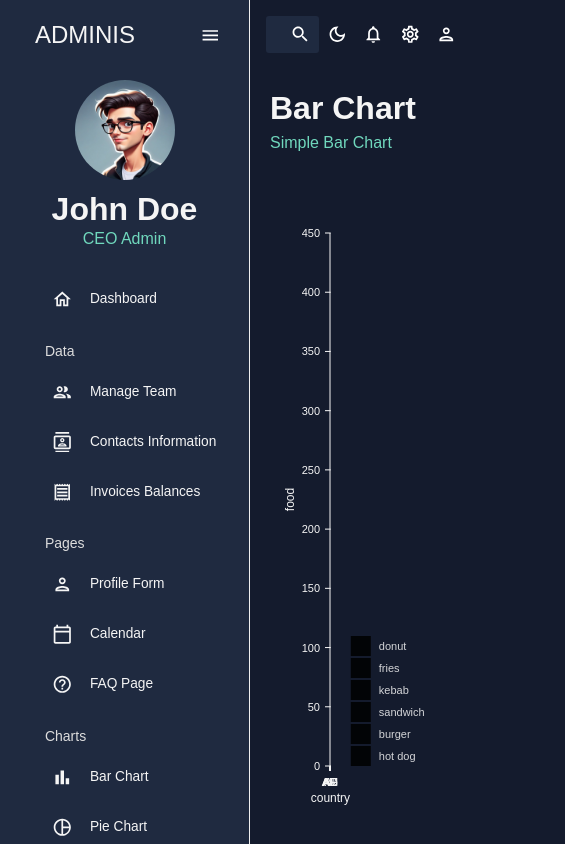
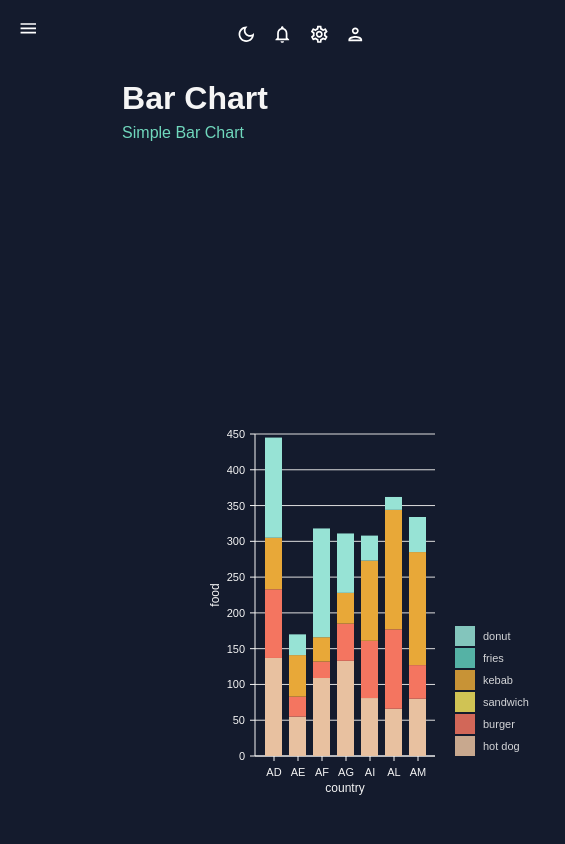
Before and after one commit to stevecoding100/admin-dashboard, a React (Create React App) app: page /bar in a window 390 px wide. Shown: the whole page, 565 px wide, since content can reach past the window. Built offline with nearby package versions, Linux system fonts and the light colour scheme.

Commit message:
Made app mobile responsive

```diff
--- a/src/scenes/bar/index.jsx
+++ b/src/scenes/bar/index.jsx
@@ -1,12 +1,30 @@
-import { Box } from "@mui/material";
+import { Box, useMediaQuery } from "@mui/material";
 import Header from "../../components/Header";
 import BarChart from "../../components/BarChart";
 
 const Bar = () => {
+    // Check if the screen size is small (mobile)
+    const isMobile = useMediaQuery("(max-width:600px)");
+
     return (
-        <Box m="20px">
+        <Box
+            m={isMobile ? "10px" : "20px"}
+            sx={{
+                display: "flex",
+                flexDirection: "column",
+                alignItems: "center",
+            }}
+        >
             <Header title="Bar Chart" subtitle="Simple Bar Chart" />
-            <Box height="75vh">
+            <Box
+                height={isMobile ? "50vh" : "75vh"}
+                width={isMobile ? "100%" : "auto"}
+                sx={{
+                    display: "flex",
+                    justifyContent: "center",
+                    alignItems: "center",
+                }}
+            >
                 <BarChart />
             </Box>
         </Box>
--- a/src/scenes/calendar/index.jsx
+++ b/src/scenes/calendar/index.jsx
@@ -12,6 +12,7 @@ import {
     ListItemText,
     Typography,
     useTheme,
+    useMediaQuery,
 } from "@mui/material";
 import Header from "../../components/Header";
 import { tokens } from "../../theme";
@@ -19,6 +20,7 @@ import { tokens } from "../../theme";
 const Calendar = () => {
     const theme = useTheme();
     const colors = tokens(theme.palette.mode);
+    const isMobile = useMediaQuery("(max-width:600px)");
     const [currentEvents, setCurrentEvents] = useState([]);
 
     const handleDateClick = (selected) => {
@@ -47,18 +49,23 @@ const Calendar = () => {
         }
     };
     return (
-        <Box m="20px">
+        <Box m={isMobile ? "10px" : "20px"}>
             <Header
                 title="CALENDAR"
                 subtitle="Full Calendar Interactive Page"
             />
-            <Box display="flex" justifyContent="space-between">
+            <Box
+                display="flex"
+                flexDirection={isMobile ? "column" : "row"}
+                justifyContent="space-between"
+            >
                 {/* Calendar sidebar */}
                 <Box
-                    flex="1 1 20%"
+                    flex={isMobile ? "1 1 auto" : "1 1 20%"}
                     backgroundColor={colors.primary[400]}
                     p="15px"
                     borderRadius="4px"
+                    mb={isMobile ? "20px" : "0"}
                 >
                     <Typography variant="h5">Events</Typography>
                     <List>
@@ -88,7 +95,7 @@ const Calendar = () => {
                     </List>
                 </Box>
                 {/* Calendar */}
-                <Box flex="1 1 100%" ml="15px">
+                <Box flex="1 1 100%" ml={isMobile ? "0" : "15px"}>
                     <FullCalendar
                         height="75vh"
                         plugins={[
@@ -100,8 +107,11 @@ const Calendar = () => {
                         headerToolbar={{
                             left: "prev,next today",
                             center: "title",
-                            right: "dayGridMonth,timeGridWeek,timeGridDay,listMonth",
+                            right: isMobile
+                                ? "dayGridMonth,listMonth,timeGridDay,listMonth"
+                                : "dayGridMonth,timeGridWeek,timeGridDay,listMonth",
                         }}
+                        titleFormat={{ year: "numeric", month: "short" }}
                         initialView="dayGridMonth"
                         editable={true}
                         selectable={true}
--- a/src/scenes/dashboard/index.jsx
+++ b/src/scenes/dashboard/index.jsx
@@ -21,8 +21,10 @@ const Dashboard = () => {
             {/* HEADER */}
             <Box
                 display="flex"
+                flexDirection={{ xs: "column", sm: "row" }}
                 justifyContent="space-between"
                 alignItems="center"
+                gap="10px"
             >
                 <Header
                     title="DASHBOARD"
@@ -37,6 +39,7 @@ const Dashboard = () => {
                             fontSize: "14px",
                             fontWeight: "bold",
                             padding: "10px 20px",
+                            margin: "20px",
                         }}
                     >
                         <DownloadOutlinedIcon sx={{ mr: "10px" }} />
@@ -47,113 +50,105 @@ const Dashboard = () => {
             {/* Grid & Charts */}
             <Box
                 display="grid"
-                gridTemplateColumns="repeat(12,1fr)"
+                gridTemplateColumns={{
+                    xs: "repeat(1, 1fr)", // Single-column layout for mobile
+                    sm: "repeat(12, 1fr)", // Multi-column for larger screens
+                }}
                 gridAutoRows="140px"
                 gap="20px"
             >
                 {/* Row 1 */}
-                <Box
-                    gridColumn="span 3"
-                    backgroundColor={colors.primary[400]}
-                    display="flex"
-                    alignItems="center"
-                    justifyContent="center"
-                >
-                    <StatBox
-                        title="12,361"
-                        subtitle="Emails Sent"
-                        progress="0.75"
-                        increase="+14%"
-                        icon={
+
+                {[
+                    {
+                        title: "12,361",
+                        subtitle: "Emails Sent",
+                        progress: 0.75,
+                        increase: "+14%",
+                        icon: (
                             <EmailIcon
                                 sx={{
                                     color: colors.greenAccent[600],
                                     fontSize: "26px",
                                 }}
                             />
-                        }
-                    />
-                </Box>
-
-                <Box
-                    gridColumn="span 3"
-                    backgroundColor={colors.primary[400]}
-                    display="flex"
-                    alignItems="center"
-                    justifyContent="center"
-                >
-                    <StatBox
-                        title="431,225"
-                        subtitle="Sales Obtained"
-                        progress="0.5"
-                        increase="+21%"
-                        icon={
+                        ),
+                    },
+                    {
+                        title: "431,225",
+                        subtitle: "Sales Obtained",
+                        progress: 0.5,
+                        increase: "+21%",
+                        icon: (
                             <PointOfSaleIcon
                                 sx={{
                                     color: colors.greenAccent[600],
                                     fontSize: "26px",
                                 }}
                             />
-                        }
-                    />
-                </Box>
-
-                <Box
-                    gridColumn="span 3"
-                    backgroundColor={colors.primary[400]}
-                    display="flex"
-                    alignItems="center"
-                    justifyContent="center"
-                >
-                    <StatBox
-                        title="32,555"
-                        subtitle="New Clients"
-                        progress="0.30"
-                        increase="+5%"
-                        icon={
+                        ),
+                    },
+                    {
+                        title: "32,555",
+                        subtitle: "New Clients",
+                        progress: 0.3,
+                        increase: "+5%",
+                        icon: (
                             <PersonAddIcon
                                 sx={{
                                     color: colors.greenAccent[600],
                                     fontSize: "26px",
                                 }}
                             />
-                        }
-                    />
-                </Box>
-
-                <Box
-                    gridColumn="span 3"
-                    backgroundColor={colors.primary[400]}
-                    display="flex"
-                    alignItems="center"
-                    justifyContent="center"
-                >
-                    <StatBox
-                        title="1,235,134"
-                        subtitle="Traffic Inbound"
-                        progress="0.80"
-                        increase="+43%"
-                        icon={
+                        ),
+                    },
+                    {
+                        title: "1,235,134",
+                        subtitle: "Traffic Inbound",
+                        progress: 0.8,
+                        increase: "+43%",
+                        icon: (
                             <TrafficIcon
                                 sx={{
                                     color: colors.greenAccent[600],
                                     fontSize: "26px",
                                 }}
                             />
-                        }
-                    />
-                </Box>
+                        ),
+                    },
+                ].map((stat, i) => (
+                    <Box
+                        key={i}
+                        gridColumn={{ xs: "span 12", sm: "span 3" }}
+                        backgroundColor={colors.primary[400]}
+                        display="flex"
+                        alignItems="center"
+                        justifyContent="center"
+                    >
+                        <StatBox
+                            title={stat.title}
+                            subtitle={stat.subtitle}
+                            progress={stat.progress}
+                            increase={stat.increase}
+                            icon={stat.icon}
+                        />
+                    </Box>
+                ))}
+
                 {/* Row 2 */}
                 <Box
-                    gridColumn="span 8"
+                    gridColumn={{ xs: "span 12", sm: "span 8" }}
                     gridRow="span 2"
                     backgroundColor={colors.primary[400]}
                 >
                     <Box
                         mt="25px"
                         p="0 30px"
+                        display="flex"
+                        flexDirection={{ xs: "column", sm: "row" }}
                         justifyContent="space-between"
                         alignItems="center"
+                        gap="10px"
                     >
                         <Box>
                             <Typography
@@ -182,13 +177,13 @@ const Dashboard = () => {
                             </IconButton>
                         </Box>
                     </Box>
-                    <Box height="230px" m="-20px 0 0 0">
+                    <Box height={{ xs: "150px", sm: "230px" }} m="-20px 0 0 0">
                         <LineChart isDashboard={true} />
                     </Box>
                 </Box>
                 {/* Transactions */}
                 <Box
-                    gridColumn="span 4"
+                    gridColumn={{ xs: "span 12", sm: "span 4" }}
                     gridRow="span 2"
                     backgroundColor={colors.primary[400]}
                     overflow="auto"
@@ -245,7 +240,7 @@ const Dashboard = () => {
                 </Box>
                 {/* Row 3 */}
                 <Box
-                    gridColumn="span 4"
+                    gridColumn={{ xs: "span 12", sm: "span 4" }}
                     gridRow="span 2"
                     backgroundColor={colors.primary[400]}
                     p="30px"
@@ -273,7 +268,7 @@ const Dashboard = () => {
                     </Box>
                 </Box>
                 <Box
-                    gridColumn="span 4"
+                    gridColumn={{ xs: "span 12", sm: "span 4" }}
                     gridRow="span 2"
                     backgroundColor={colors.primary[400]}
                 >
@@ -289,7 +284,7 @@ const Dashboard = () => {
                     </Box>
                 </Box>
                 <Box
-                    gridColumn="span 4"
+                    gridColumn={{ xs: "span 12", sm: "span 4" }}
                     gridRow="span 2"
                     backgroundColor={colors.primary[400]}
                     padding="30px"
--- a/src/scenes/geography/index.jsx
+++ b/src/scenes/geography/index.jsx
@@ -11,9 +11,16 @@ const Geography = () => {
             <Header title="Geography" subtitle="Simple Geography Chart" />
 
             <Box
-                height="75vh"
-                border={`1px solid ${colors.grey[100]}`}
-                borderRadius="4px"
+                // height="75vh"
+                // border={`1px solid ${colors.grey[100]}`}
+                // borderRadius="4px"
+
+                sx={{
+                    height: { xs: "70vh", sm: "75vh", md: "75vh" },
+                    border: `1px solid ${colors.grey[100]}`,
+                    borderRadius: "8px",
+                    p: { xs: "8px", sm: "16px" },
+                }}
             >
                 <GeographyChart />
             </Box>
--- a/src/scenes/global/Sidebar.jsx
+++ b/src/scenes/global/Sidebar.jsx
@@ -1,9 +1,16 @@
 import { useState } from "react";
 import { Sidebar, Menu, MenuItem } from "react-pro-sidebar";
-// import "react-pro-sidebar/dist/css/styles.css";
-import { Box, IconButton, Typography, useTheme } from "@mui/material";
+import {
+    Box,
+    IconButton,
+    Typography,
+    useTheme,
+    Drawer,
+    useMediaQuery,
+} from "@mui/material";
 import { Link } from "react-router-dom";
 import { tokens } from "../../theme";
+import MenuOutlinedIcon from "@mui/icons-material/MenuOutlined";
 import HomeOutlinedIcon from "@mui/icons-material/HomeOutlined";
 import PeopleOutlinedIcon from "@mui/icons-material/PeopleOutlined";
 import ContactsOutlinedIcon from "@mui/icons-material/ContactsOutlined";
@@ -14,12 +21,13 @@ import HelpOutlineOutlinedIcon from "@mui/icons-material/HelpOutlineOutlined";
 import BarChartOutlinedIcon from "@mui/icons-material/BarChartOutlined";
 import PieChartOutlineOutlinedIcon from "@mui/icons-material/PieChartOutlineOutlined";
 import TimelineOutlinedIcon from "@mui/icons-material/TimelineOutlined";
-import MenuOutlinedIcon from "@mui/icons-material/MenuOutlined";
 import MapOutlinedIcon from "@mui/icons-material/MapOutlined";
+import UserProfile from "../../asset/user.png";
 
 const Item = ({ title, to, icon, selected, setSelected }) => {
     const theme = useTheme();
     const colors = tokens(theme.palette.mode);
+
     return (
         <MenuItem
             active={selected === title}
@@ -47,37 +55,37 @@ const Item = ({ title, to, icon, selected, setSelected }) => {
 const ProSidebar = () => {
     const theme = useTheme();
     const colors = tokens(theme.palette.mode);
+    const isMobile = useMediaQuery("(max-width: 768px)");
     const [isCollapsed, setIsCollapsed] = useState(false);
+    const [drawerOpen, setDrawerOpen] = useState(false);
     const [selected, setSelected] = useState("Dashboard");
 
-    return (
-        <Box sx={{ height: "100vh", display: "flex" }}>
-            <Sidebar
-                collapsed={isCollapsed}
-                backgroundColor={`${colors.primary[400]} !important`}
+    const SidebarContent = (
+        <Menu
+            iconShape="square"
+            style={{
+                backgroundColor: colors.blueAccent[900],
+            }}
         >
-                <Menu iconShape="square">
-                    {/* LOGO AND MENU ICON */}
-
             <MenuItem
-                        onClick={() => setIsCollapsed(!isCollapsed)}
+                onClick={() => {
+                    if (isMobile)
+                        setDrawerOpen(false); // Close the drawer on mobile
+                    else setIsCollapsed(!isCollapsed); // Toggle collapse on desktop
+                }}
                 icon={isCollapsed ? <MenuOutlinedIcon /> : undefined}
                 style={{
                     margin: "10px 0 20px 0",
-                            color: colors.grey[100],
                 }}
             >
-                        {!isCollapsed && (
+                {!isCollapsed && !isMobile && (
                     <Box
                         display="flex"
                         justifyContent="space-between"
                         alignItems="center"
                         ml="15px"
                     >
-                                <Typography
-                                    variant="h3"
-                                    color={colors.grey[100]}
-                                >
+                        <Typography variant="h3" color={colors.grey[100]}>
                             ADMINIS
                         </Typography>
                         <IconButton
@@ -100,7 +108,7 @@ const ProSidebar = () => {
                             alt="profile-user"
                             width="100px"
                             height="100px"
-                                    src="/assets/user.png"
+                            src={UserProfile}
                             style={{
                                 cursor: "pointer",
                                 borderRadius: "50%",
@@ -126,7 +134,10 @@ const ProSidebar = () => {
                 </Box>
             )}
 
-                    <Box paddingLeft={isCollapsed ? undefined : "10%"}>
+            <Box
+                paddingLeft={isCollapsed ? undefined : "10%"}
+                backgroundColor={colors.blueAccent[900]}
+            >
                 <Item
                     title="Dashboard"
                     to="/"
@@ -134,7 +145,6 @@ const ProSidebar = () => {
                     selected={selected}
                     setSelected={setSelected}
                 />
-
                 <Typography
                     variant="h6"
                     color={colors.grey[300]}
@@ -163,7 +173,6 @@ const ProSidebar = () => {
                     selected={selected}
                     setSelected={setSelected}
                 />
-
                 <Typography
                     variant="h6"
                     color={colors.grey[300]}
@@ -192,7 +201,6 @@ const ProSidebar = () => {
                     selected={selected}
                     setSelected={setSelected}
                 />
-
                 <Typography
                     variant="h6"
                     color={colors.grey[300]}
@@ -230,8 +238,49 @@ const ProSidebar = () => {
                 />
             </Box>
         </Menu>
+    );
+
+    return (
+        <>
+            {isMobile ? (
+                <>
+                    <Box
+                        sx={{
+                            position: "fixed",
+                            top: 0,
+                            left: 0,
+                            zIndex: 1200,
+                            padding: "10px",
+                        }}
+                    >
+                        <IconButton onClick={() => setDrawerOpen(!drawerOpen)}>
+                            <MenuOutlinedIcon />
+                        </IconButton>
+                    </Box>
+                    <Drawer
+                        anchor="left"
+                        open={drawerOpen}
+                        onClose={() => setDrawerOpen(false)}
+                    >
+                        {SidebarContent}
+                    </Drawer>
+                </>
+            ) : (
+                <Box
+                    sx={{
+                        height: "100vh",
+                        display: "flex",
+                    }}
+                >
+                    <Sidebar
+                        collapsed={isCollapsed}
+                        backgroundColor={`${colors.primary[600]} !important`}
+                    >
+                        {SidebarContent}
                     </Sidebar>
                 </Box>
+            )}
+        </>
     );
 };
 
--- a/src/scenes/global/Topbar.jsx
+++ b/src/scenes/global/Topbar.jsx
@@ -1,4 +1,4 @@
-import { Box, IconButton, useTheme } from "@mui/material";
+import { Box, IconButton, useTheme, useMediaQuery } from "@mui/material";
 import { useContext } from "react";
 import { ColorModeContext, tokens } from "../../theme";
 import InputBase from "@mui/material/InputBase";
@@ -13,12 +13,20 @@ const Topbar = () => {
     const theme = useTheme();
     const colors = tokens(theme.palette.mode);
     const colorMode = useContext(ColorModeContext);
+    const isMobile = useMediaQuery("(max-width: 768px)");
 
     return (
-        <Box display="flex" justifyContent="space-between" p={2}>
-            {/* Search Bar */}
         <Box
             display="flex"
+            justifyContent="space-between"
+            alignItems="center"
+            p={2}
+        >
+            {/* Search Bar */}
+            {!isMobile && (
+                <Box
+                    display="flex"
+                    alignItems="center"
                     backgroundColor={colors.primary[400]}
                     borderRadius="3px"
                 >
@@ -27,9 +35,14 @@ const Topbar = () => {
                         <SearchIcon />
                     </IconButton>
                 </Box>
-
+            )}
             {/* Icons */}
-            <Box display="flex">
+            <Box
+                display="flex"
+                alignItems="center"
+                width="100%"
+                justifyContent="right"
+            >
                 <IconButton onClick={colorMode.toggleColorMode}>
                     {theme.palette.mode === "dark" ? (
                         <DarkModeOutlinedIcon />
--- a/src/scenes/invoices/index.jsx
+++ b/src/scenes/invoices/index.jsx
@@ -14,24 +14,21 @@ const Invoices = () => {
         {
             field: "name",
             headerName: "Name",
-            flex: 1,
             cellClassName: "name-column--cell",
         },
 
         {
             field: "phone",
             headerName: "Phone Number",
-            flex: 1,
         },
         {
             field: "email",
             headerName: "Email",
-            flex: 1,
         },
         {
             field: "cost",
             headerName: "Cost",
-            flex: 1,
+
             renderCell: (params) => (
                 <Typography color={colors.greenAccent[500]}>
                     ${params.row.cost}
@@ -41,7 +38,6 @@ const Invoices = () => {
         {
             field: "date",
             headerName: "Date",
-            flex: 1,
         },
     ];
 
@@ -75,6 +71,11 @@ const Invoices = () => {
                     checkboxSelection
                     rows={mockDataInvoices}
                     columns={columns}
+                    sx={{
+                        "& .MuiDataGrid-row": {
+                            fontSize: { xs: "12px", sm: "14px", md: "16px" }, // Adjust row font size
+                        },
+                    }}
                 />
             </Box>
         </Box>
--- a/src/scenes/line/index.jsx
+++ b/src/scenes/line/index.jsx
@@ -6,7 +6,13 @@ const Line = () => {
     return (
         <Box m="20px">
             <Header title="Line Chart" subtitle="Simple Line Chart" />
-            <Box height="75vh">
+            <Box
+                height="75vh"
+                sx={{
+                    height: { xs: "40vh", sm: "60vh", md: "75vh" },
+                    width: { xs: "500px", md: "50%" },
+                }}
+            >
                 <LineChart />
             </Box>
         </Box>
--- a/src/scenes/pie/index.jsx
+++ b/src/scenes/pie/index.jsx
@@ -6,7 +6,12 @@ const Pie = () => {
     return (
         <Box m="20px">
             <Header title="Pie Chart" subtitle="Simple Pie Chart" />
-            <Box height="75vh">
+            <Box
+                height="75vh"
+                sx={{
+                    height: { xs: "50vh", sm: "60vh", md: "75vh" },
+                }}
+            >
                 <PieChart />
             </Box>
         </Box>
--- a/src/scenes/team/index.jsx
+++ b/src/scenes/team/index.jsx
@@ -16,7 +16,6 @@ const Team = () => {
         {
             field: "name",
             headerName: "Name",
-            flex: 1,
             cellClassName: "name-column--cell",
         },
         {
@@ -25,21 +24,25 @@ const Team = () => {
             type: "number",
             headerAlign: "left",
             align: "left",
+            minWidth: 70,
         },
         {
             field: "phone",
+            flex: 1,
             headerName: "Phone Number",
-            flex: 1,
+            minWidth: 150,
         },
         {
             field: "email",
             headerName: "Email",
             flex: 1,
+            minWidth: 200,
         },
         {
             field: "access",
             headerName: "Access Level",
-            flex: 1,
+            minWidth: 150,
+
             renderCell: ({ row: { access } }) => {
                 return (
                     <Box
```
Also changed, not shown: src/asset/user.png (renamed from public/assets/user.png). Lines whose indentation alone changed are shown as unchanged.
